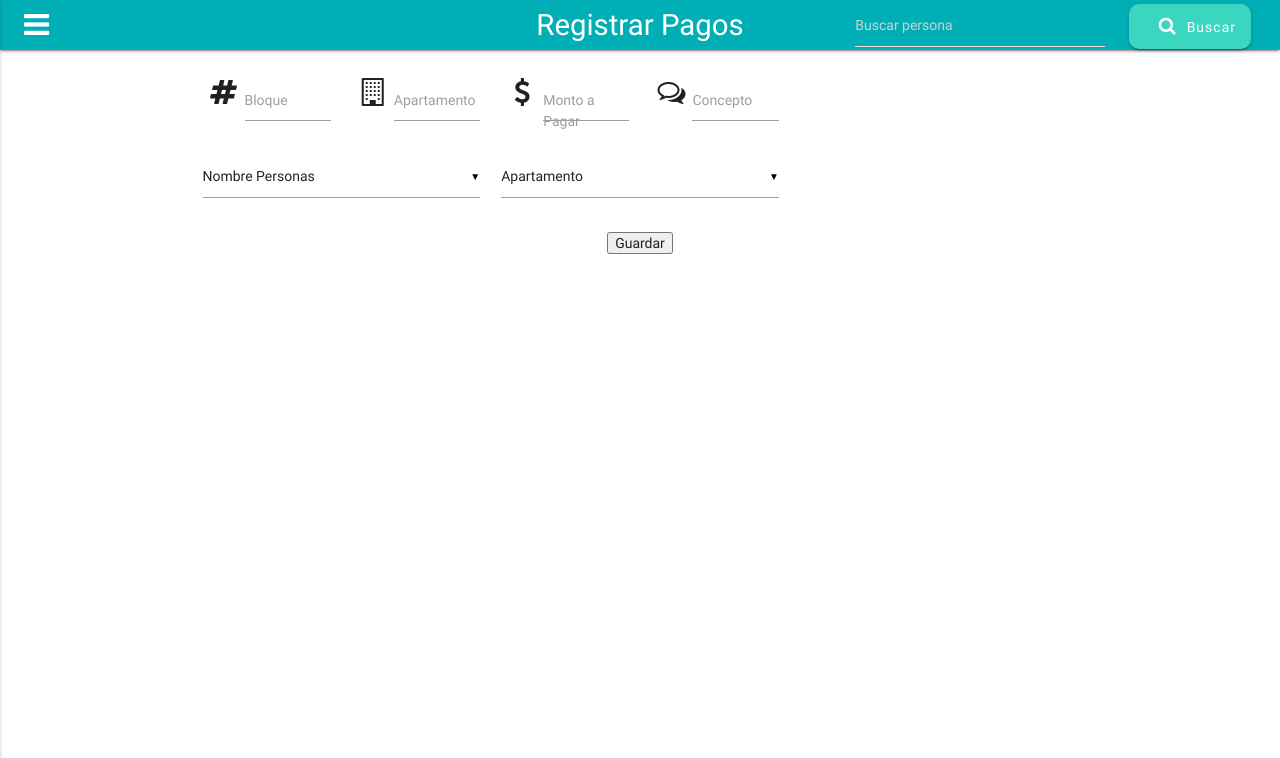
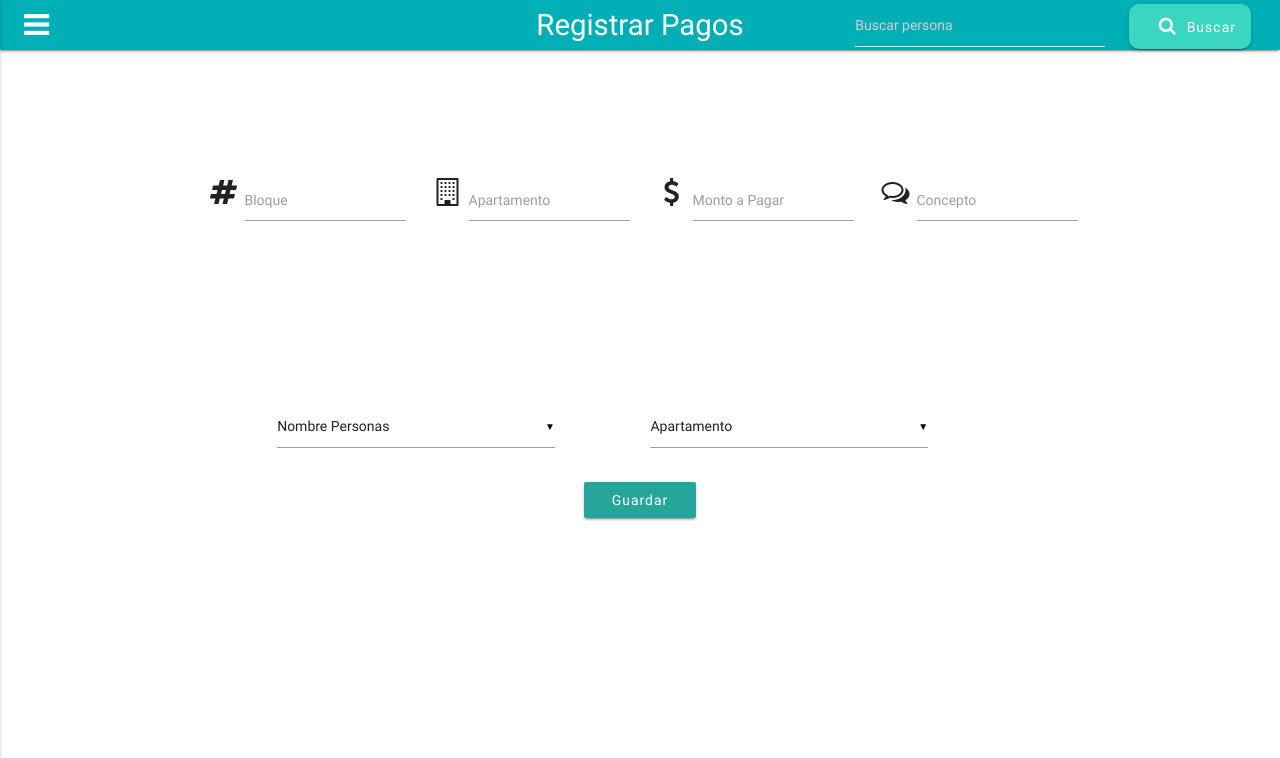
Before and after one commit to RaynerHM/envResidencial, a Django app: template projectResidencial/templates/registrar_Pagos.html in a window 1280 px wide. Shown: the top 758 px of the page. Run offline with Django 3.2, Linux system fonts and the light colour scheme; the template is opened without the code that fills it, so the values that code supplies are empty.

Commit message:
Nuevos cambios en el diseño del formulario Registrar Pagos

```diff
--- a/projectResidencial/static/style.css
+++ b/projectResidencial/static/style.css
@@ -111,10 +111,6 @@ nav .nav-wrapper i {
 
 #nav-mobile a {
     height: 50px;
-}
-
-.btn {
-    text-transform: none;
 }
 
 #tabla-deuda {
@@ -427,3 +423,8 @@ input[type=search]:not(.browser-default):focus:not([readonly]) {
     padding: 2px 2px;
     width: auto;
 }
+
+.espacio {
+    padding-bottom: 150px;
+    padding-top: 100px;
+}
--- a/projectResidencial/templates/registrar_Pagos.html
+++ b/projectResidencial/templates/registrar_Pagos.html
@@ -82,29 +82,30 @@
         </li>
     </ul>
 
+    <div class=" center">
         <form action="" method="POST">{% csrf_token %}
             <div class="container center">
-            <div class="row">
+                <div class="row espacio">
                     <!--   Nombre Propietario o Inquilino   -->
-                <div class="input-field col m2">
+                    <div class="input-field col m3 s12">
                         <i class="prefix fa fa-hashtag fa-3x"></i>
                         <input id="bloque" name="bloque" type="text" required autocomplete="off">
                         <label for="nombre" class="active">Bloque </label>
                     </div>
                     <!--   Nombre Propietario o Inquilino   -->
-                <div class="input-field col m2">
+                    <div class="input-field col m3 s12">
                         <i class="prefix fa fa-building-o fa-3x"></i>
                         <input id="apartamento" name="apartamento" type="text" required autocomplete="off">
                         <label for="nombre" class="active">Apartamento </label>
                     </div>
                     <!--   Nombre Propietario o Inquilino   -->
-                <div class="input-field col m2">
+                    <div class="input-field col m3 s12">
                         <i class="prefix fa fa-dollar fa-3x"></i>
                         <input id="montoPagar" name="montoPagar" type="text" required autocomplete="off">
                         <label for="nombre" class="active">Monto a Pagar </label>
                     </div>
                     <!--   Nombre Propietario o Inquilino   -->
-                <div class="input-field col m2">
+                    <div class="input-field col m3 s12">
                         <i class="prefix fa fa-comments-o fa-3x"></i>
                         <input id="concepto" name="concepto" type="text" required>
                         <label for="nombre" class="active">Concepto </label>
@@ -124,19 +125,19 @@
                 </div>
 
 
-            <div class="row">
-                <div class="input-field col m4">
+                <div class="row center">
+                    <div class="input-field col m4 s12 offset-m1">
                         {% comment %} <label>Nombre Personas</label> {% endcomment %}
-                    <select multiple class=" " id="nombrePersona" name="nombrePersona">
+                        <select class=" " id="nombrePersona" name="nombrePersona">
                             <option value="" disabled selected>Nombre Personas</option>
                             {% for r in res %}
                             <option value="{{ r }}">{{ r.nombre }}</option>
                             {% endfor%}
                         </select>
                     </div>
-                <div class="input-field col m4">
+                    <div class="input-field col m4 s12 offset-m1">
                         {% comment %} <label>Numero Apartamentos</label> {% endcomment %}
-                    <select multiple class=" " id="apartamento" name="no_apartamento">
+                        <select class=" " id="apartamento" name="no_apartamento">
                             <option value="" disabled selected>Apartamento</option>
                             {% for r in res %}
                             <option value="{{ r.edificio }}-{{r.no_apartamento}}">{{ r.edificio }}-{{r.no_apartamento}}</option>
@@ -146,11 +147,12 @@
                 </div>
 
                 <div class="input-field ">
-                <input value="Guardar" type="submit" required>
+                    <input class="btn" value="Guardar" type="submit" required>
                 </div>
             </div>
 
         </form>
+    </div>
 
 
 
```
Also changed, not shown: projectResidencial/db.sqlite3. Lines whose indentation alone changed are shown as unchanged.
